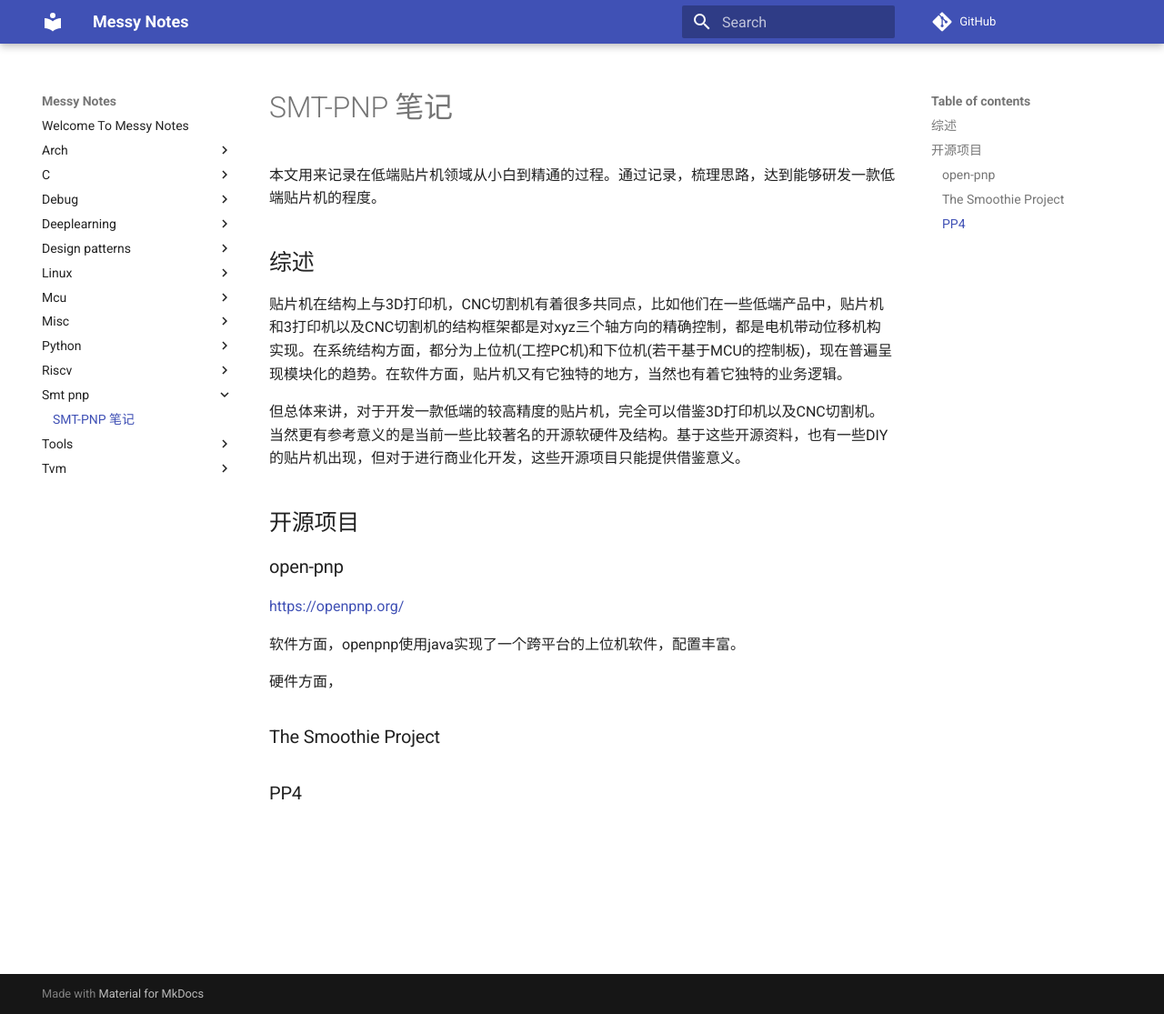
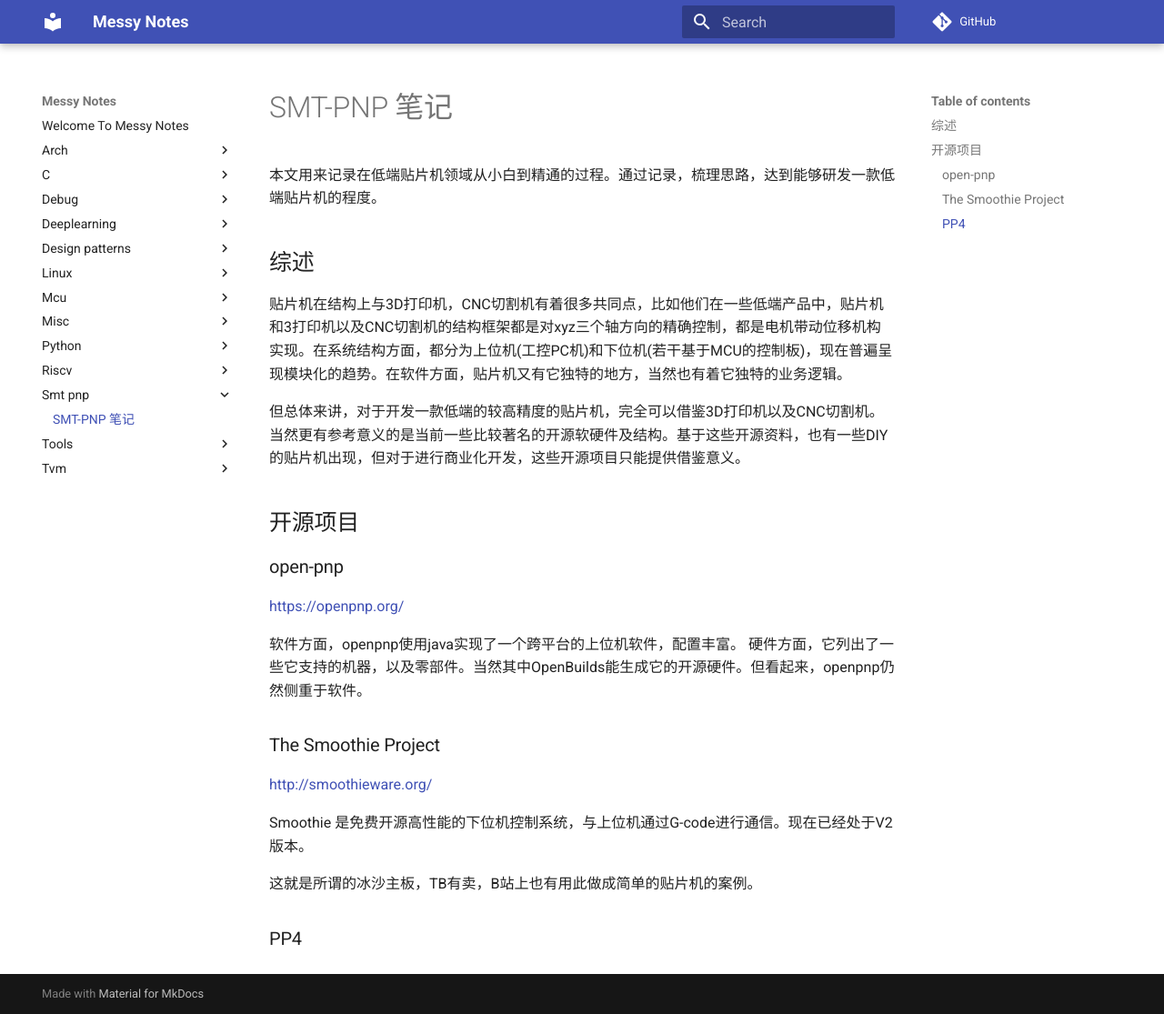
Before and after one commit to chsgcxy/messy_notes, an MkDocs documentation site: the page built from docs/smt-pnp/smt-pnp-introduction.md, in a window 1280 px wide and 1115 px high. Shown: the whole window at 91% size. Built offline with MkDocs 1.6.1 and Material for MkDocs 9.7.7, drawn with Linux system fonts in a browser that asks for light colours; comment, search, counter and statistics services are not loaded.

Commit message:
add files

```diff
--- a/docs/smt-pnp/smt-pnp-introduction.md
+++ b/docs/smt-pnp/smt-pnp-introduction.md
@@ -12,12 +12,17 @@
 
 ### open-pnp
 
-https://openpnp.org/
+[https://openpnp.org/](https://openpnp.org/)
 
 软件方面，openpnp使用java实现了一个跨平台的上位机软件，配置丰富。
-
-硬件方面，
+硬件方面，它列出了一些它支持的机器，以及零部件。当然其中OpenBuilds能生成它的开源硬件。但看起来，openpnp仍然侧重于软件。
 
 ### The Smoothie Project
 
+[http://smoothieware.org/](http://smoothieware.org/)
+
+Smoothie 是免费开源高性能的下位机控制系统，与上位机通过G-code进行通信。现在已经处于V2版本。
+
+这就是所谓的冰沙主板，TB有卖，B站上也有用此做成简单的贴片机的案例。
+
 ### PP4
```
Also changed, not shown: docs/c/cast.md (+6 -0 lines), docs/imgs/spinlock_files.png (added).
